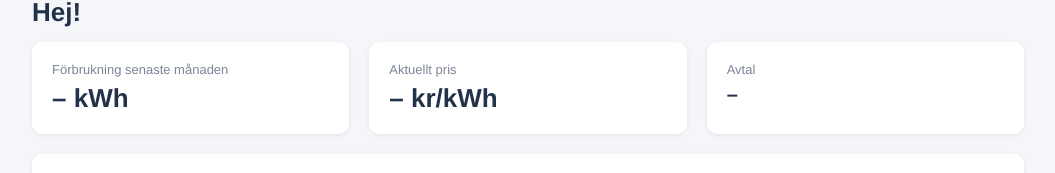
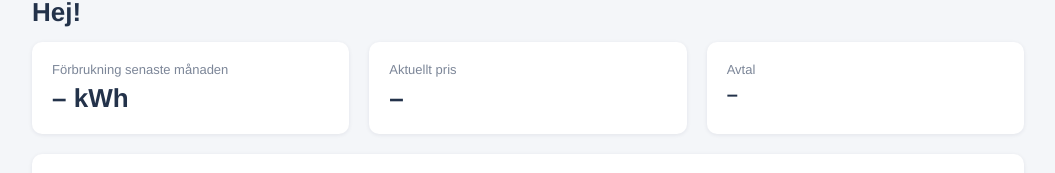
Before and after one commit to jonatanhallenberg/kraftly-a11y-labb, a Vue app: page / in a window 1280 px wide. Shown: the part 871-1044 px from the top of the page, without its empty margins (112-1167 px from the left). Built offline with nearby package versions, Linux system fonts and the light colour scheme; no server answers; sample sign-in values are in the browser's storage.

Commit message:
demo-facit: formatPrice utbruten, testad och inkopplad i dashboarden

```diff
--- a/package.json
+++ b/package.json
@@ -6,7 +6,8 @@
     "dev": "vite",
     "build": "vite build",
     "preview": "vite preview",
-    "api": "node mock-api/server.js"
+    "api": "node mock-api/server.js",
+    "test": "vitest"
   },
   "dependencies": {
     "chart.js": "^4.4.7",
--- /dev/null
+++ b/src/utils/price.js
@@ -0,0 +1,5 @@
+/** 1.42 -> "1,42 kr/kWh". Saknat eller ogiltigt pris -> "–" */
+export const formatPrice = (price) => {
+  if (typeof price !== 'number' || Number.isNaN(price)) return '–'
+  return `${price.toFixed(2).replace('.', ',')} kr/kWh`
+}
--- a/src/views/DashboardView.vue
+++ b/src/views/DashboardView.vue
@@ -11,7 +11,7 @@
       </div>
       <div class="card stat">
         <div class="stat-label">Aktuellt pris</div>
-        <div class="stat-value">{{ currentPrice }} kr/kWh</div>
+        <div class="stat-value">{{ currentPrice }}</div>
       </div>
       <div class="card stat">
         <div class="stat-label">Avtal</div>
@@ -41,6 +41,7 @@
 // Dashboard. Got a bit big, clean up some day /M
 import _ from 'lodash'
 import { computed, onMounted, onBeforeUnmount } from 'vue'
+import { formatPrice } from '../utils/price'
 import { useUserStore } from '../stores/user'
 import { useConsumptionStore } from '../stores/consumption'
 import ConsumptionChart from '../components/ConsumptionChart.vue'
@@ -53,9 +54,7 @@ const latestMonth = computed(() => {
   return d ? d.values[d.values.length - 1] : '–'
 })
 
-const currentPrice = computed(() =>
-  consumptionStore.data ? consumptionStore.data.pricePerKwh : '–'
-)
+const currentPrice = computed(() => formatPrice(consumptionStore.data?.pricePerKwh))
 
 // debounce on resize, chart.js redraws itself but we log a bit /J
 const onResize = _.debounce(() => console.log('resize', window.innerWidth), 300)
```
Also changed, not shown: 1 other file (tests, documents, lock files or other folders).
